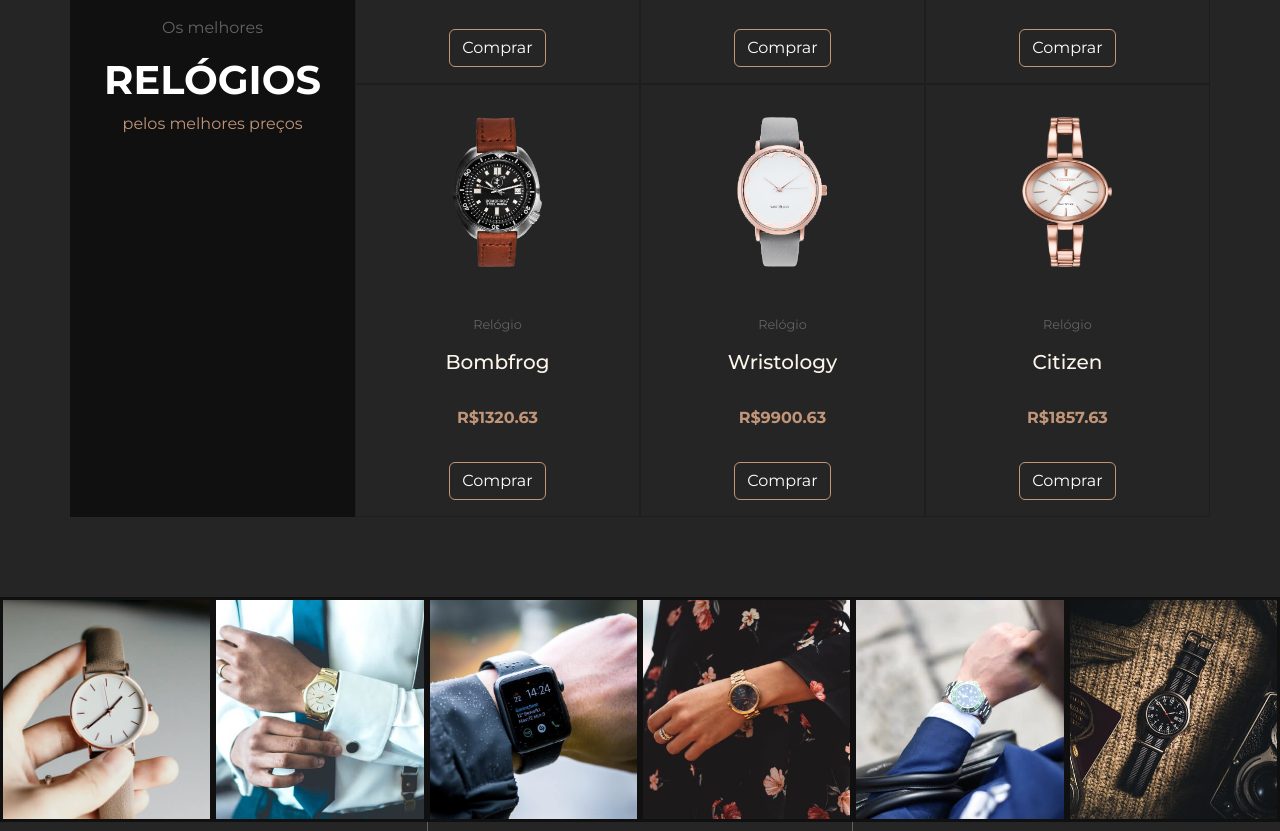
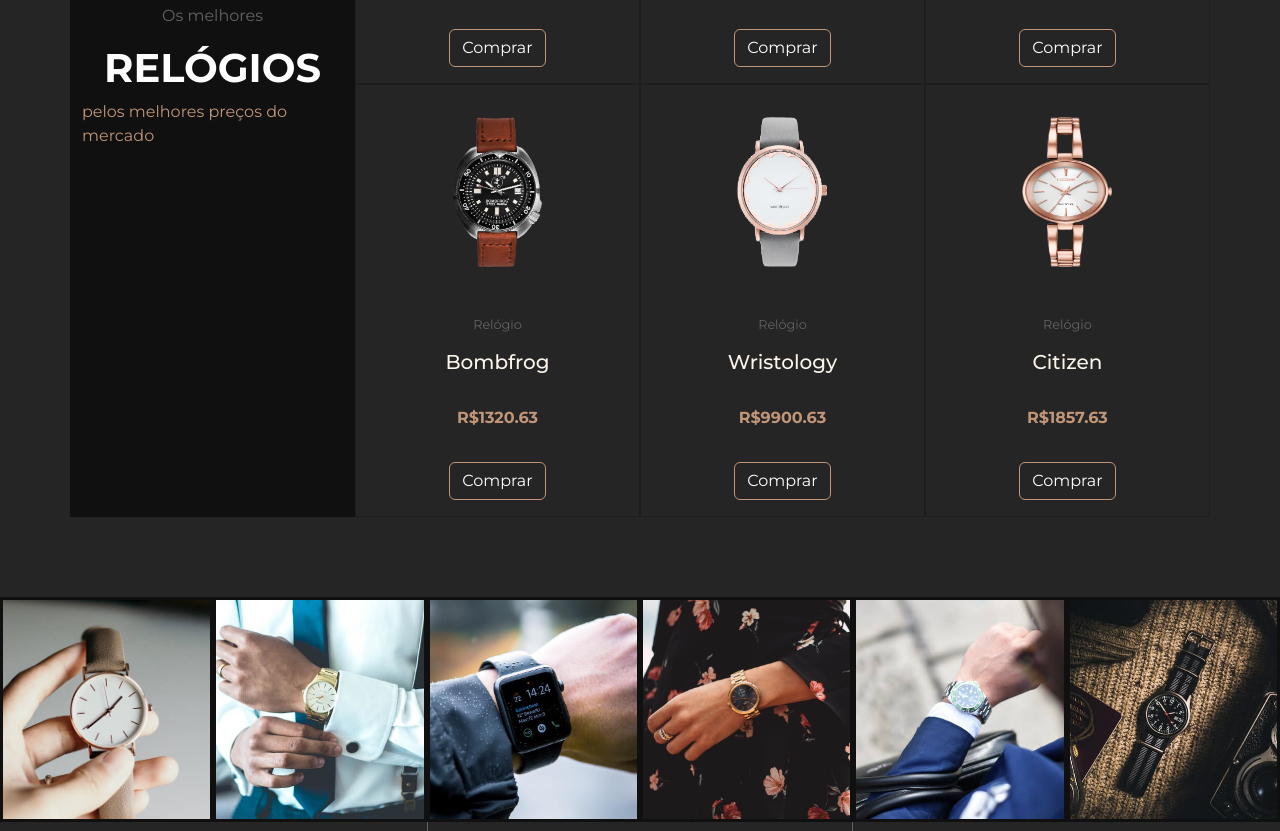
Before and after one commit to Gabrielmgb/ecommerce-exact-time-bootstrap, a plain HTML site: page index.html in a window 1280 px wide. Shown: the part 3388-4219 px from the top of the page. Drawn offline with nearby package versions, Linux system fonts and the light colour scheme.

Commit message:
melhores preços do mercado

```diff
--- a/index.html
+++ b/index.html
@@ -237,7 +237,7 @@
             <div class="col-12 col-md-3 d-none d-md-flex" id="new-products-banner">
                 <p class="secondary-color">Os melhores</p>
                 <h3>Relógios</h3>
-                <p class="primary-color">pelos melhores preços</p>
+                <p class="primary-color">pelos melhores preços do mercado</p>
             </div>
 
 
```
